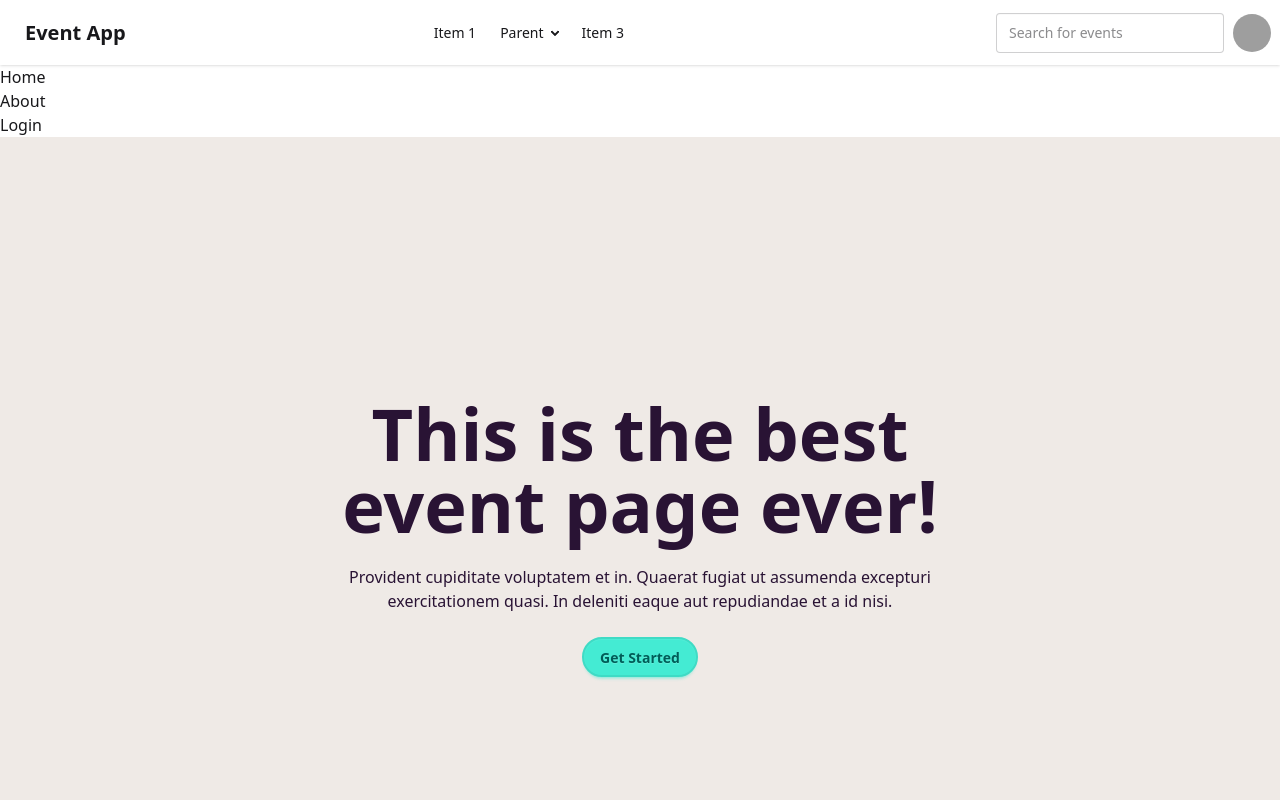
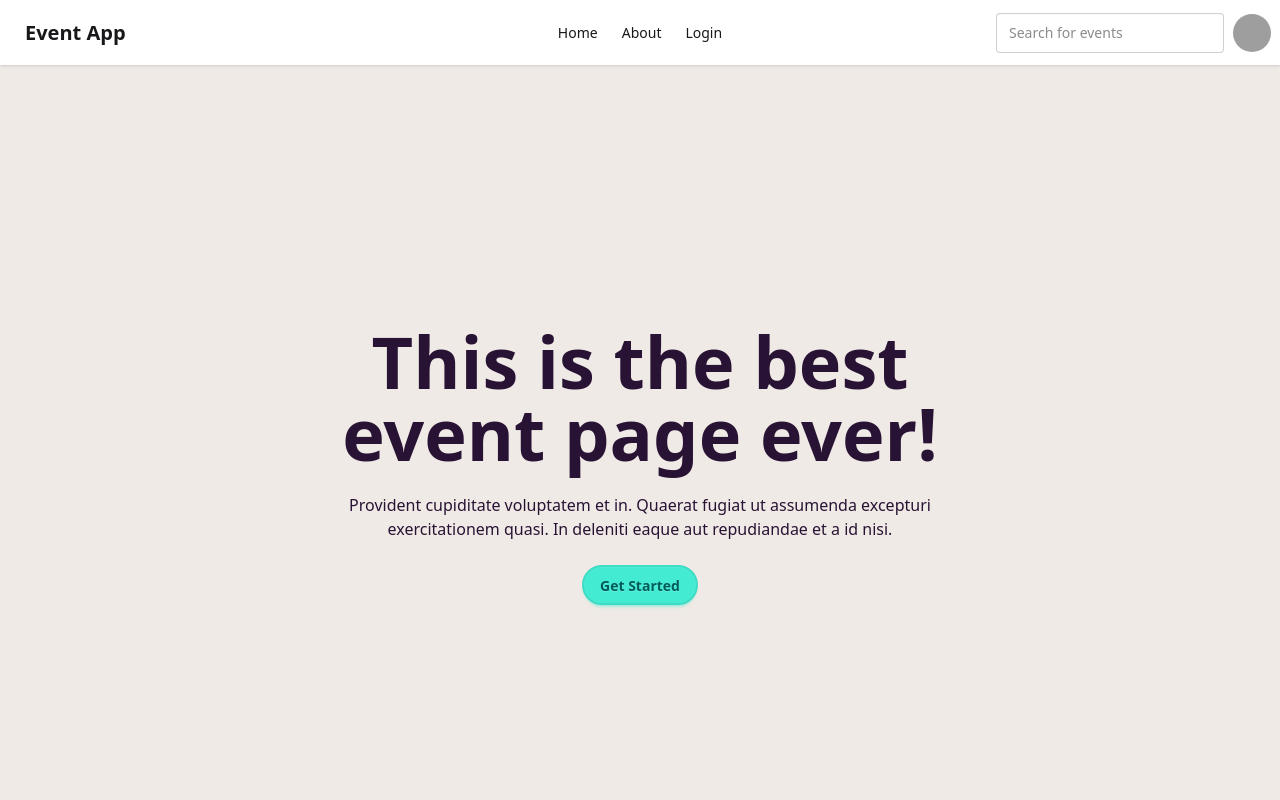
Before and after one commit to haplorhine/webdevelopment-25, a Vue app in the folder event-app-frontend/: page / in a window 1280 px wide. Shown: the top 800 px of the page. Built offline with nearby package versions, Linux system fonts and the light colour scheme; grey boxes are pictures that could not be loaded.

Commit message:
Add links

```diff
--- a/event-app-frontend/src/App.vue
+++ b/event-app-frontend/src/App.vue
@@ -1,26 +1,20 @@
 <script setup>
+import MainFooter from './components/organisms/MainFooter.vue'
 import TheNavbar from './components/organisms/TheNavbar.vue'
+
+const navLinks = [
+  { to: '/', label: 'Home' },
+  { to: '/about', label: 'About' },
+  { to: '/login', label: 'Login' },
+]
 </script>
 
 <template>
-  <TheNavbar />
-  <nav>
-    <ul>
-      <li>
-        <RouterLink to="/">Home</RouterLink>
-      </li>
-      <li>
-        <RouterLink to="/about">About</RouterLink>
-      </li>
-      <li>
-        <RouterLink to="/login">Login</RouterLink>
-      </li>
-    </ul>
-  </nav>
+  <TheNavbar :links="navLinks" />
   <main>
     <RouterView />
   </main>
-  <footer>This is the footer</footer>
+  <MainFooter />
 </template>
 
 <style scoped></style>
--- a/event-app-frontend/src/components/organisms/TheNavbar.vue
+++ b/event-app-frontend/src/components/organisms/TheNavbar.vue
@@ -1,9 +1,16 @@
 <script setup>
-defineProps(['heading', 'text'])
+import { RouterLink } from 'vue-router'
+
+defineProps({
+  links: {
+    type: Array,
+    default: () => [],
+  },
+})
 </script>
 <template>
   <div class="navbar bg-base-100 shadow-sm">
-    <div class="navbar-start flex-1">
+    <div class="navbar-start">
       <div class="dropdown">
         <div tabindex="0" role="button" class="btn btn-ghost lg:hidden">
           <svg
@@ -25,32 +32,18 @@ defineProps(['heading', 'text'])
           tabindex="-1"
           class="menu menu-sm dropdown-content bg-base-100 rounded-box z-1 mt-3 w-52 p-2 shadow"
         >
-          <li><a>Item 1</a></li>
-          <li>
-            <a>Parent</a>
-            <ul class="p-2">
-              <li><a>Submenu 1</a></li>
-              <li><a>Submenu 2</a></li>
-            </ul>
+          <li v-for="link in links" :key="link.to">
+            <RouterLink :to="link.to">{{ link.label }}</RouterLink>
           </li>
-          <li><a>Item 3</a></li>
         </ul>
       </div>
       <a class="btn btn-ghost text-xl">Event App</a>
     </div>
     <div class="navbar-center hidden lg:flex">
       <ul class="menu menu-horizontal px-1">
-        <li><a>Item 1</a></li>
-        <li>
-          <details>
-            <summary>Parent</summary>
-            <ul class="p-2">
-              <li><a>Submenu 1</a></li>
-              <li><a>Submenu 2</a></li>
-            </ul>
-          </details>
+        <li v-for="link in links" :key="link.to">
+          <RouterLink :to="link.to">{{ link.label }}</RouterLink>
         </li>
-        <li><a>Item 3</a></li>
       </ul>
     </div>
     <div class="navbar-end flex gap-2">
```
